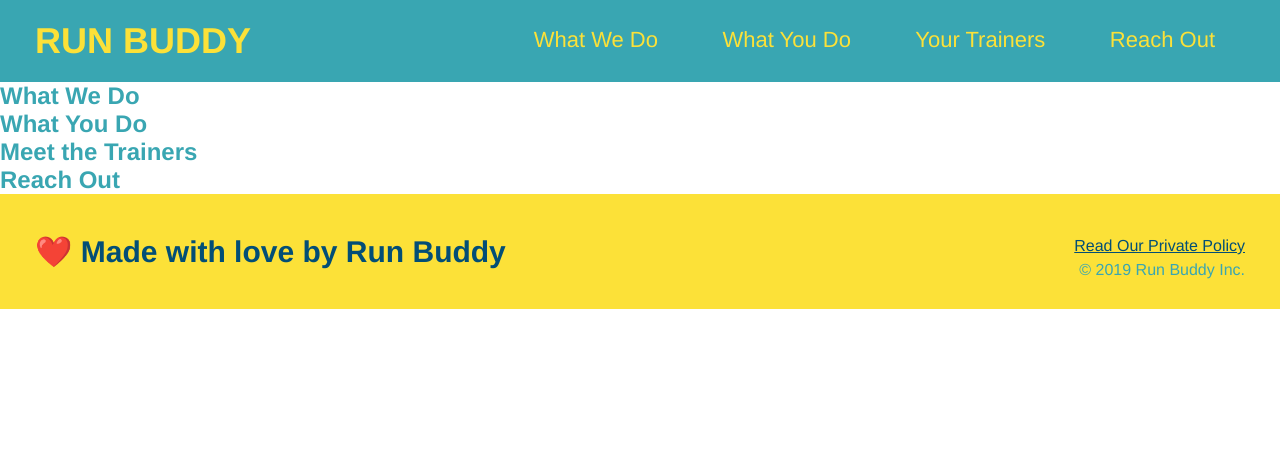
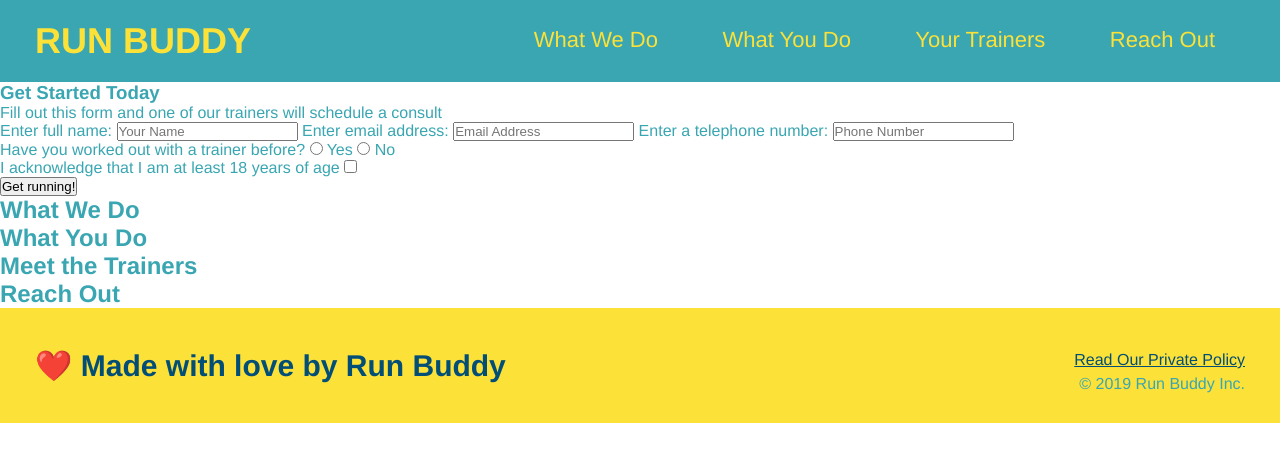
Before and after one commit to lizditullio/run-buddy, a plain HTML site: page index.html in a window 1280 px wide. Drawn offline with Linux system fonts and the light colour scheme.

Commit message:
form structure

```diff
--- a/index.html
+++ b/index.html
@@ -29,10 +29,40 @@
              </nav>
         </header>
 
-         <!-- hero/jumbrotron-->
+         <!-- hero section-->
          <section>
+             <div>
+                <h3>Get Started Today</h3>
+                <p> Fill out this form and one of our trainers will schedule a consult</p>
+                 <form>
+                    <label for="name">Enter full name:</label>
+                    <input type="text" placeholder="Your Name" name="name" id="name" />
+
+                    <label for="email">Enter email address:</label>
+                    <input type="email" placeholder="Email Address" name="email" id="email" />
+
+                    <label for="phone">Enter a telephone number:</label>
+                    <input type="tel" placeholder="Phone Number" name="phone" id="phone" />
+                    <p>
+                        Have you worked out with a trainer before?
+                        <input type="radio" name="trainer-confirm" id="trainer-yes" />
+                        <label for="trainer-yes">Yes</label>
+                        <input type="radio" name="trainer-confirm" id="trainer-no" />
+                        <label for="trainer-no">No</label>
+                    </p>
+                    <p>
+                        <label for="checkbox">
+                        I acknowledge that I am at least 18 years of age
+                        </label>
+                        <input type="checkbox" name="age-confirm" id="checkbox" />
+                    </p>
+                    <button type="submit">
+                        Get running!
+                    </button>
+                </form>
+            </div>
          </section>
-
+        <!-- end hero-->
 
         <!-- "what we do" section-->
         <section>
```
